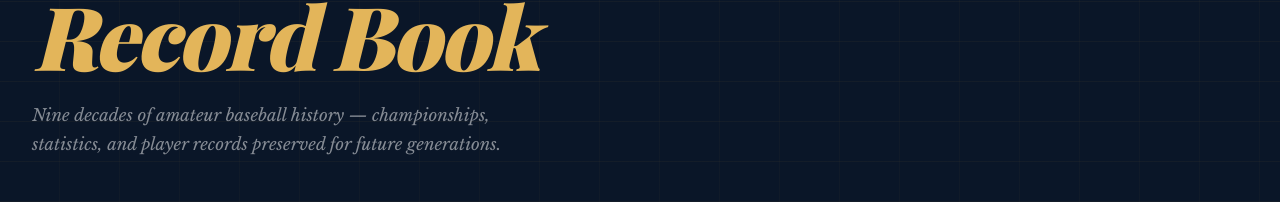
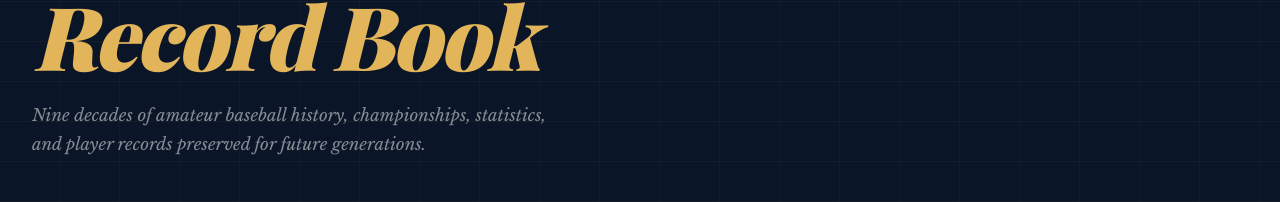
Before and after one commit to deepthoughts77/nbc-world-series, a React (Create React App) app in the folder frontend/: page / in a window 1280 px wide. Shown: the part 318-520 px from the top of the page. Built offline with nearby package versions, Linux system fonts and the light colour scheme; no server answers; a web font is replaced by a local one.

Commit message:
Fix streaks regex, team profile search results, clear search on input, H2H team picker improvements

```diff
--- a/frontend/src/pages/HeadToHead.js
+++ b/frontend/src/pages/HeadToHead.js
@@ -597,7 +597,7 @@ export default function HeadToHead() {
               <h3 style={s.infoTitle}>All-Time Head-to-Head Records</h3>
               <p style={s.infoText}>
                 Select any two teams to see their complete head-to-head record
-                in the NBC World Series. Type to search across all 456 teams —
+                in the NBC World Series. Type to search across all 456 teams,
                 includes every game result from 2000 through 2024.
               </p>
               <div style={s.infoStats}>
--- a/frontend/src/pages/Home.js
+++ b/frontend/src/pages/Home.js
@@ -375,7 +375,7 @@ export default function Home() {
               <span className="hp-headline-gold">Record Book</span>
             </h1>
             <p className="hp-sub" style={{ maxWidth: 520, marginBottom: 44 }}>
-              Nine decades of amateur baseball history — championships,
+              Nine decades of amateur baseball history, championships,
               statistics, and player records preserved for future generations.
             </p>
 
```
